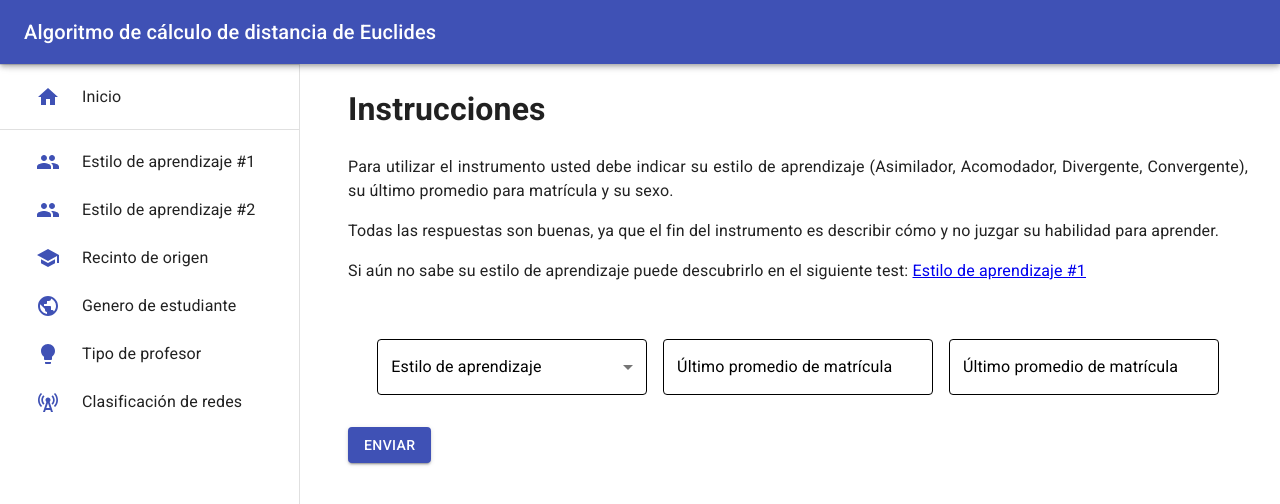
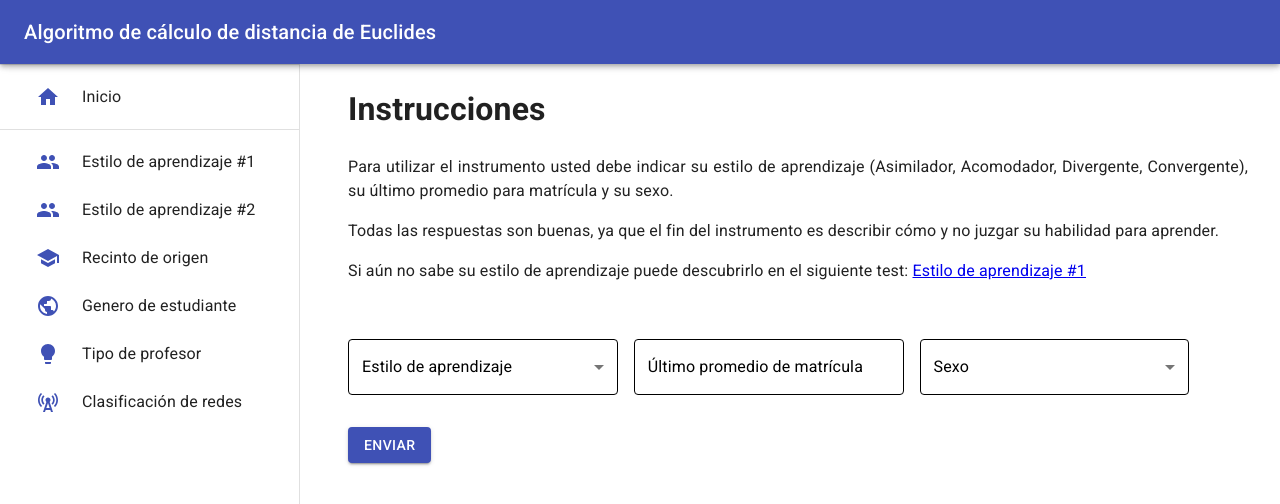
Before and after one commit to spiedra/euclidean-distance-calculation-website, a React (Create React App) app: page /student-home-campus in a window 1280 px wide. Shown: the top 504 px of the page. Built offline with nearby package versions, Linux system fonts and the light colour scheme.

Commit message:
feat: add student home campus form

```diff
--- a/src/pages/StudentHomeCampus/index.js
+++ b/src/pages/StudentHomeCampus/index.js
@@ -3,6 +3,7 @@
 import React, { useState } from 'react'
 import { Link } from 'react-router-dom'
 
+import { Controller, useForm } from 'react-hook-form'
 import { Box, Grid, MenuItem, Button, TextField } from '@mui/material'
 
 import { learningStyles } from './styles'
@@ -16,26 +17,20 @@ import ModalResponse from '../../components/ModalResponse'
 const LearningStyle = () => {
   const [inputs, setInputs] = useState(defaultValues)
   const [result, setResult] = useState({ result: '' })
-  const [open, setOpen] = useState(false)
-  const handleOpen = () => setOpen(true)
-  const handleClose = () => setOpen(false)
+  const {
+    control,
+    handleSubmit,
+    formState: { errors }
+  } = useForm({
+    defaultValues: {
+      learningStyle: '',
+      gpa: '',
+      genre: ''
+    }
+  })
 
-  const handleChange = (e) => {
-    const { name, value } = e.target
-
-    setInputs({
-      ...inputs,
-      [name]: value
-    })
-  }
-
-  const handleSubmit = async (event) => {
-    event.preventDefault()
-
-    await createInputs(getSumOfColumns(inputs)).then((response) => {
-      setResult(response)
-      setOpen(true)
-    })
+  const onSubmit = async (values) => {
+    alert(JSON.stringify(values))
   }
 
   return (
@@ -65,53 +60,70 @@ const LearningStyle = () => {
               width: { xs: '25ch', sm: '30ch' }
             }
           }}
-          noValidate
           autoComplete="off"
-          onSubmit={handleSubmit}
+          onSubmit={handleSubmit(onSubmit)}
         >
           <Grid
             container
-            justifyContent="center"
+            justifyContent="flex-start"
             spacing={{ xs: 0.5, sm: 0.5, md: 2 }}
             columns={{ xs: 4, sm: 8, md: 12 }}
           >
-            <Grid item >
+            <Grid item>
+              <Controller
+                control={control}
+                name="learningStyle"
+                rules={{ required: true }}
+                render={({ field: { ...field } }) => (
                   <TextField
                     sx={learningStyles.select}
-                  name='learning-style'
+                    {...field}
                     select
-                  label='Estilo de aprendizaje'
-                  value={inputs[0]}
-                  onChange={handleChange}
+                    error={!!errors.learningStyle}
+                    label="Estilo de aprendizaje"
                   >
                     <MenuItem value={1}>Asimilador</MenuItem>
                     <MenuItem value={2}>Acomodador</MenuItem>
                     <MenuItem value={3}>Divergente</MenuItem>
                     <MenuItem value={4}>Convergente</MenuItem>
                   </TextField>
+                )}
+              />
             </Grid>
-              <Grid item >
+            <Grid item>
+              <Controller
+                control={control}
+                name="gpa"
+                rules={{ required: true }}
+                render={({ field: { ...field } }) => (
                   <TextField
                     sx={learningStyles.select}
-                  name='learning-style'
-                  label='Último promedio de matrícula'
-                  value={inputs[0]}
-                  onChange={handleChange}
+                    {...field}
+                    type='number'
+                    error={!!errors.gpa}
+                    label="Último promedio de matrícula"
+                  />
+                )}
               />
             </Grid>
-              <Grid item >
+            <Grid item>
+              <Controller
+                control={control}
+                name="genre"
+                rules={{ required: true }}
+                render={({ field: { ...field } }) => (
                   <TextField
                     sx={learningStyles.select}
-                  name='learning-style'
-                  label='Último promedio de matrícula'
-                  value={inputs[0]}
-                  onChange={handleChange}
+                    {...field}
+                    select
+                    error={!!errors.genre}
+                    label="Sexo"
                   >
-                  <MenuItem value={1}>1</MenuItem>
-                  <MenuItem value={2}>2</MenuItem>
-                  <MenuItem value={3}>3</MenuItem>
-                  <MenuItem value={4}>4</MenuItem>
+                    <MenuItem value={1}>Masculino</MenuItem>
+                    <MenuItem value={2}>Femenino</MenuItem>
                   </TextField>
+                )}
+              />
             </Grid>
           </Grid>
           <Button
@@ -126,13 +138,13 @@ const LearningStyle = () => {
         </Box>
       </Box>
 
-      <ModalResponse
+      {/* <ModalResponse
         open={open}
         handleOpen={handleOpen}
         handleClose={handleClose}
         title="Estilo de aprendizaje"
         description={`Su tipo de aprendizaje es: ${result.result}`}
-      />
+      /> */}
     </>
   )
 }
```
Lines whose indentation alone changed are shown as unchanged.
